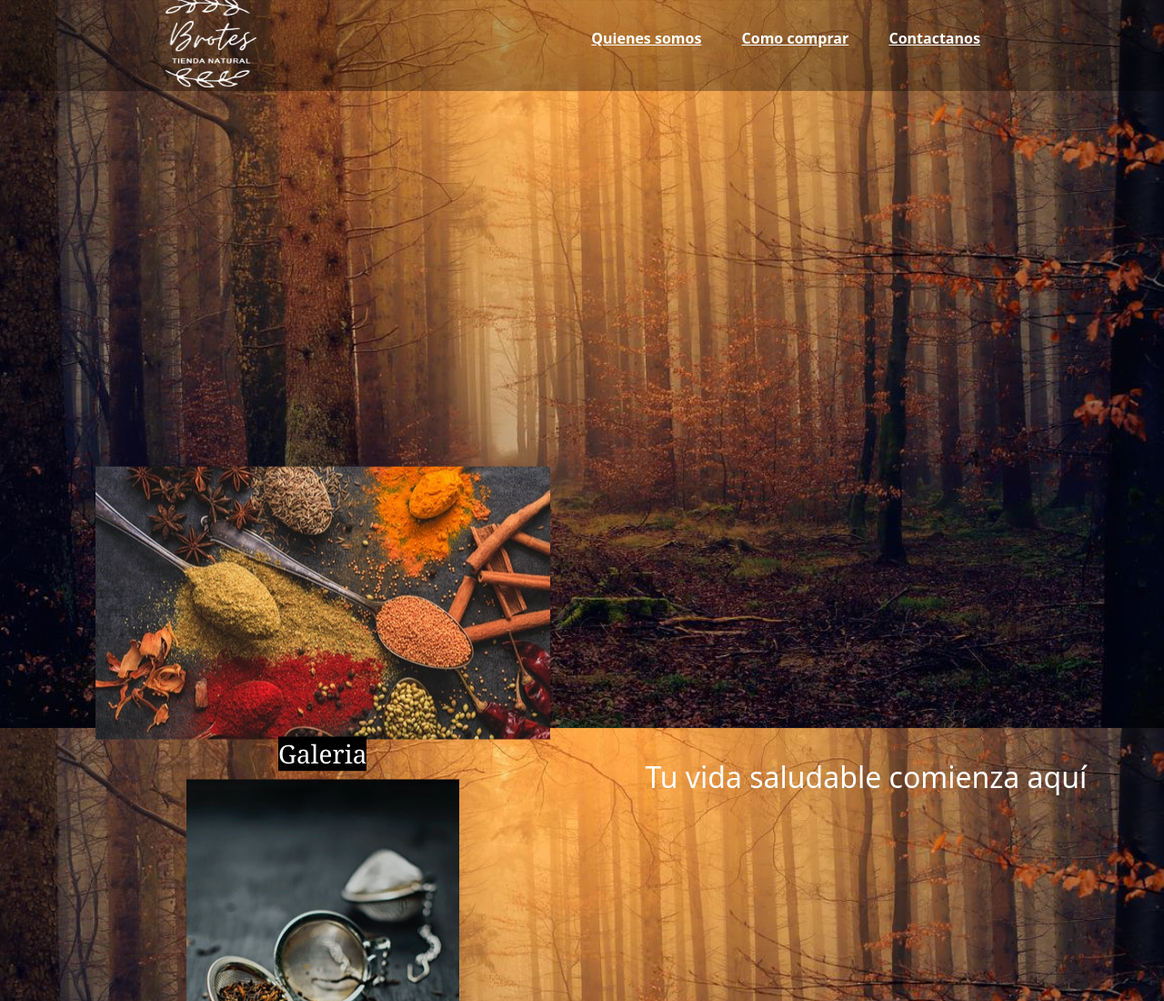
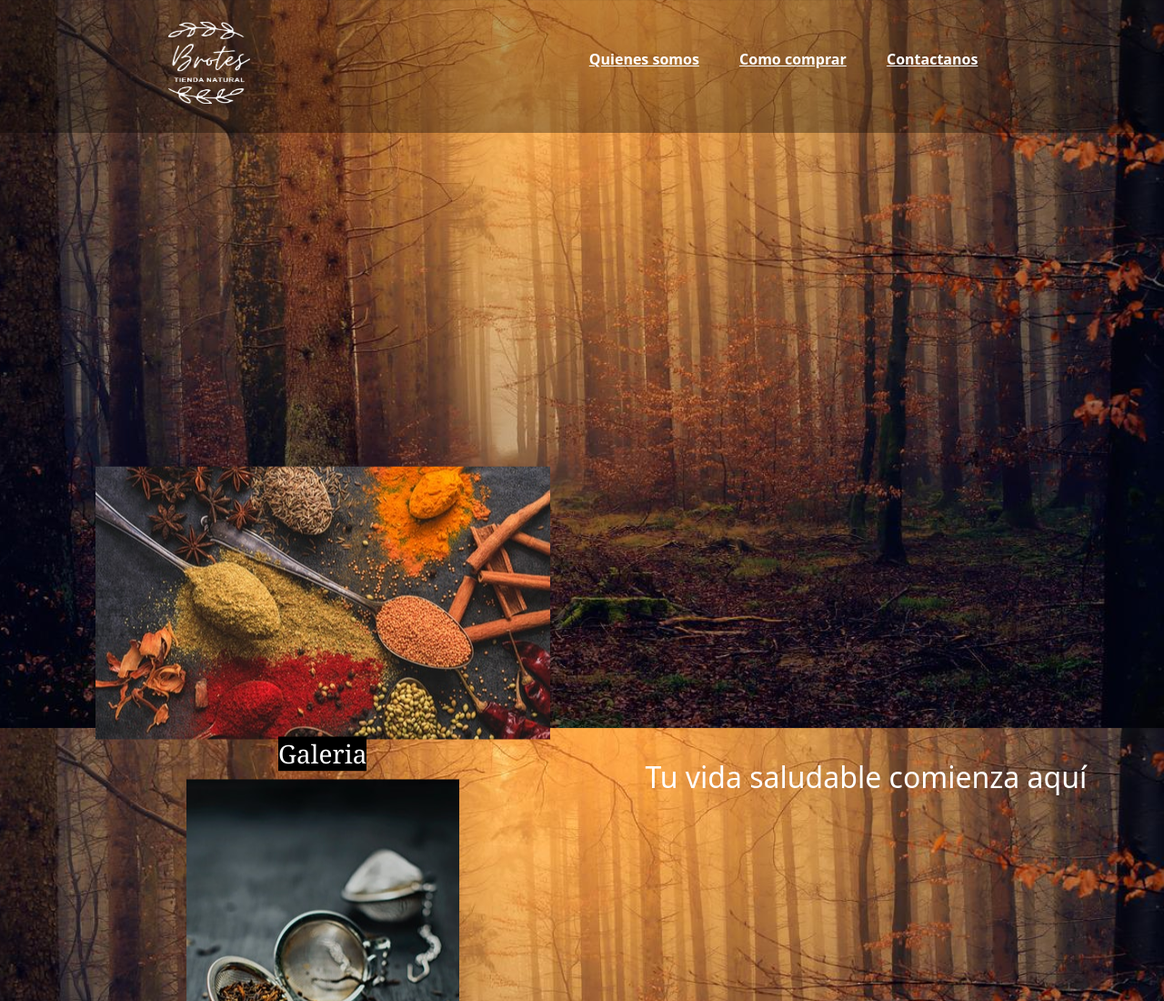
Before and after one commit to Elizalde22/entrega-scss, a website: page index.html in a window 1280 px wide. Shown: the top 1100 px of the page at 91% size. Drawn offline with nearby package versions, Linux system fonts and the light colour scheme.

Commit message:
ultimo arreglo, espero

```diff
--- a/index.html
+++ b/index.html
@@ -26,7 +26,7 @@
         <header class="header">
             <nav>
 
-                <h1><img src="./images/logo blanco.png" alt=""></h1>
+                <h1><img src="./images/logo blanco.png" alt="logo"></h1>
 
                 <ul>
                     <li><a href="./pages/contacto.html">Quienes somos</a></li>
--- a/scss/_nav.scss
+++ b/scss/_nav.scss
@@ -11,13 +11,6 @@
         justify-content: space-around;
         width: 100vw;
         padding: 25px;
-        font-weight: 700;
-        height: 200px;
-        width: 100px;
-        height: 100px;
-        color: white;
-        width: 100vw;
-        padding: 25px;
         color: $color-1;
         width: 100vw;
         padding: 24px;
@@ -25,8 +18,8 @@
 
         h1 {
             img {
-                width: 100px;
-                height: 100px;
+                width: 90px;
+                height: 90px;
             }
         }
 
```
Also changed, not shown: css/nucleocss.css.
